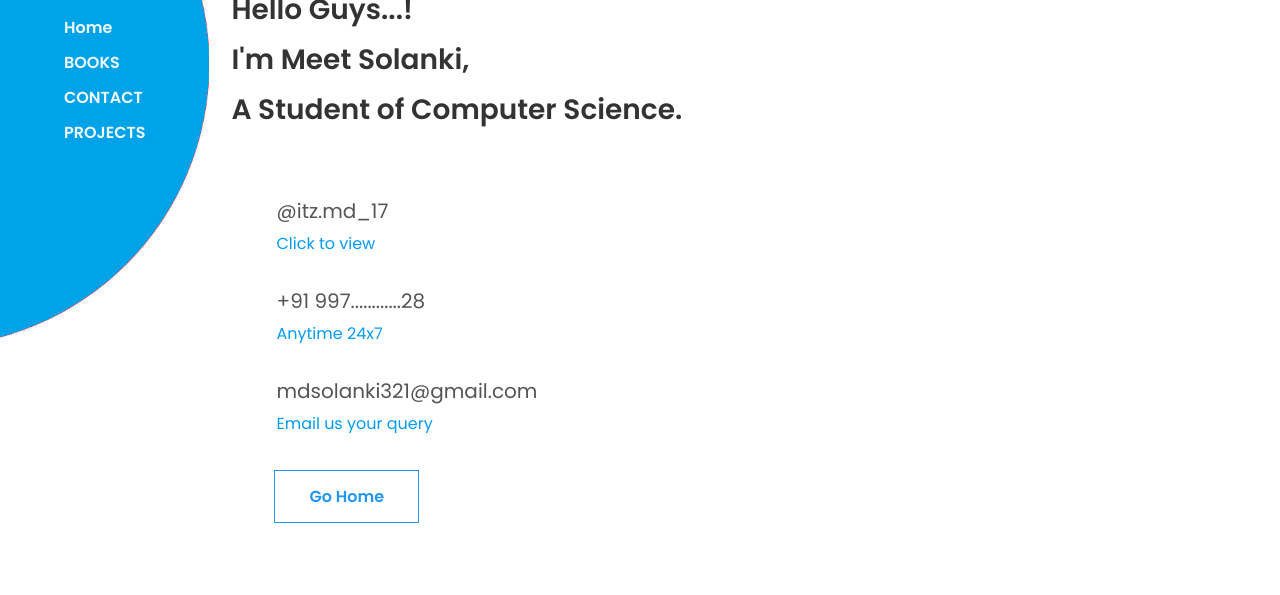
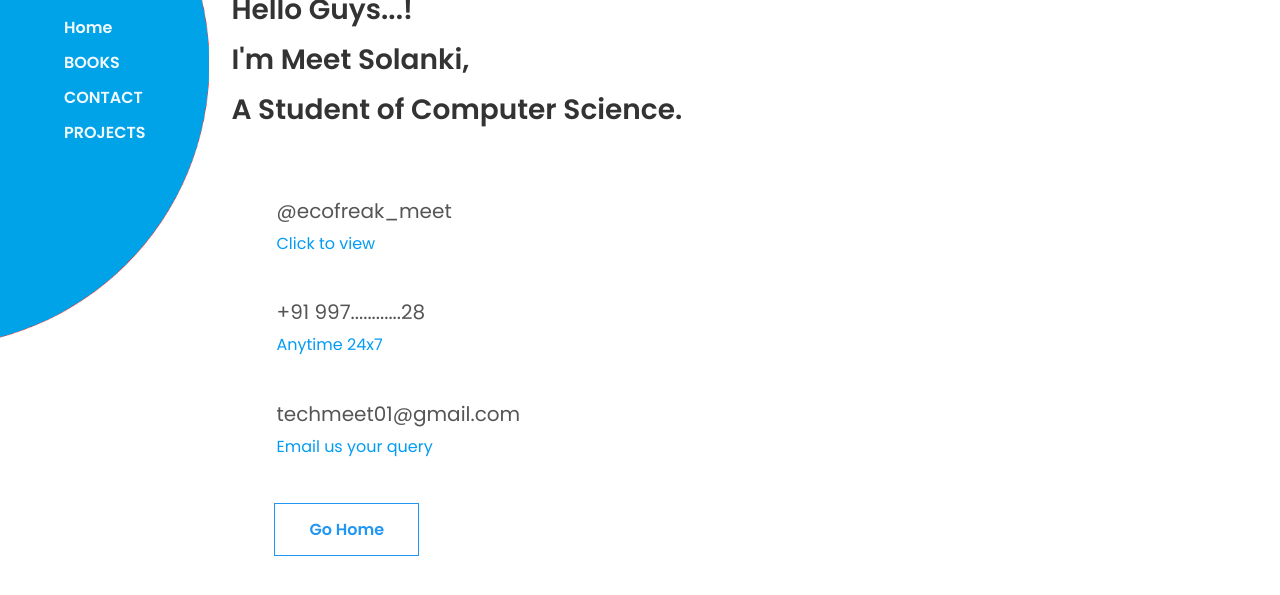
Before and after one commit to meets4/md, a plain HTML site: page contact2.html in a window 1280 px wide. Shown: the part 123-718 px from the top of the page. Drawn offline with Linux system fonts and the light colour scheme; a web font is replaced by a local one.

Commit message:
Update contact2.html

```diff
--- a/contact2.html
+++ b/contact2.html
@@ -37,8 +37,8 @@
                             <div>
 
                                 <span>
-                                    <h5>@itz.md_17</h5>
-                                    <a href="https://www.instagram.com/itz.md_17/"><p>Click to view</p></a>
+                                    <h5>@ecofreak_meet</h5>
+                                    <a href="https://www.instagram.com/ecofreak_meet/"><p>Click to view</p></a>
                                 </span>
                             </div>
                             <div>
@@ -51,7 +51,7 @@
                             <div>
 
                                 <span>
-                                    <h5>mdsolanki321@gmail.com</h5>
+                                    <h5>techmeet01@gmail.com</h5>
                                     <p>Email us your query</p>
                                 </span>
                             </div>
```
